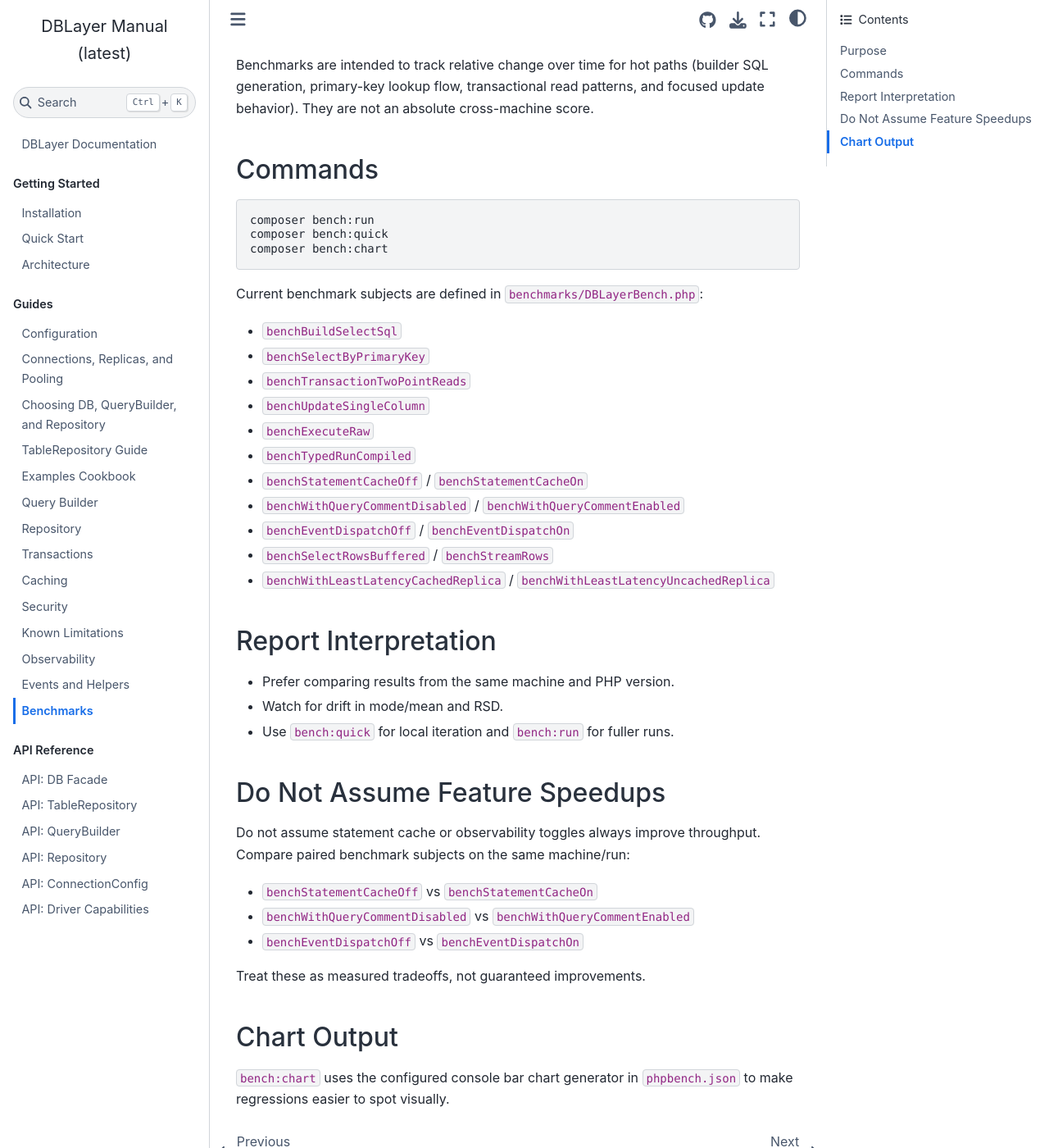
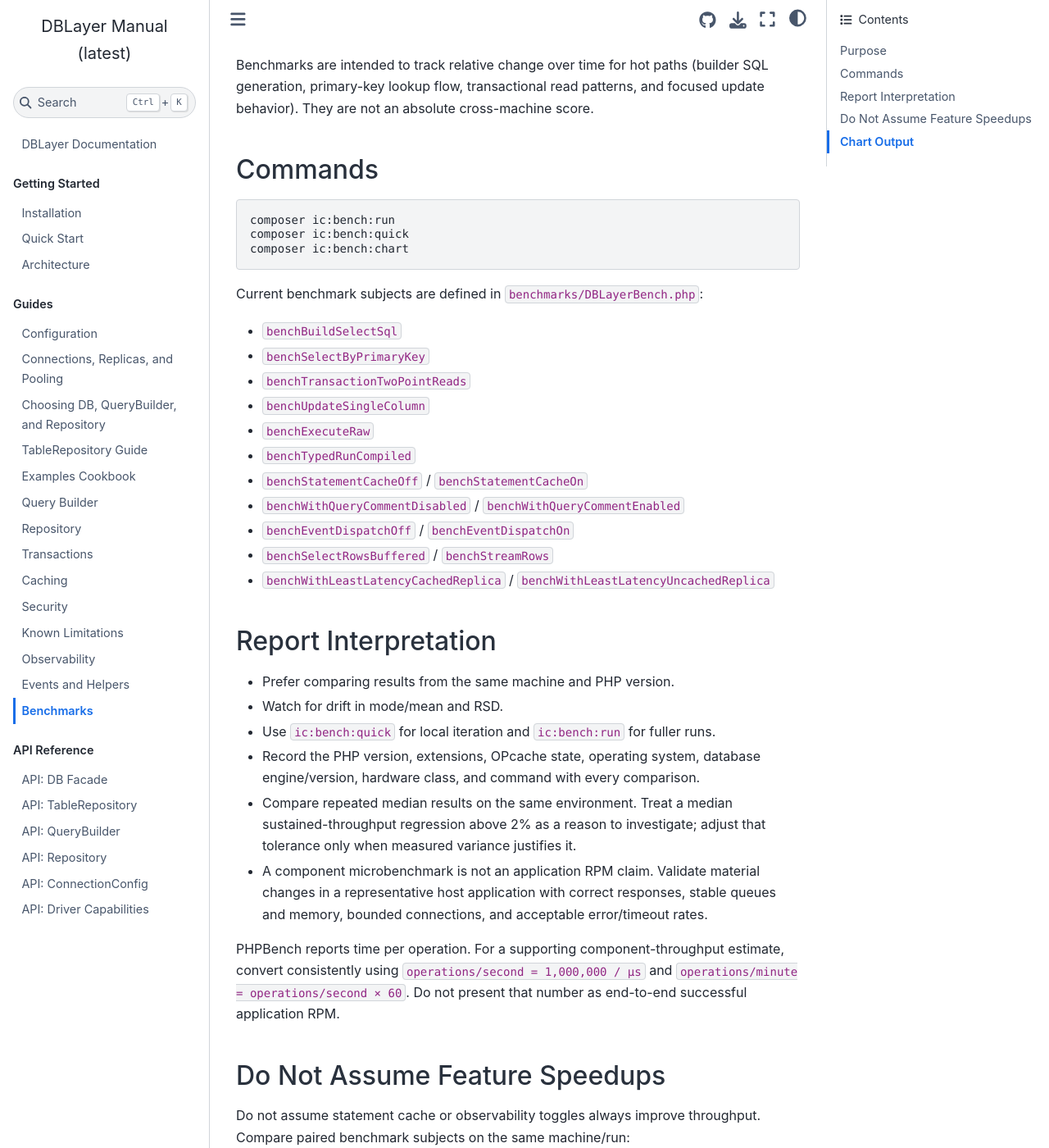
Before and after one commit to infocyph/DBLayer, a Sphinx documentation site: the page built from docs/benchmarks.rst, in a window 1280 px wide and 1400 px high, scrolled down 193 px. Shown: the whole window at 82% size. Built offline with Sphinx 7.4.7 and the Sphinx Book theme 1.1.4, drawn with Linux system fonts in a browser that asks for light colours.

Commit message:
updated std

```diff
--- a/docs/api-facade.rst
+++ b/docs/api-facade.rst
@@ -80,3 +80,9 @@
 ``DB::resetRuntimeState()`` between logical requests/jobs to clear query logs,
 telemetry/profiler buffers, listeners, and threshold monitors while preserving
 registered connection configurations.
+
+Query logs, profiler samples, and telemetry events use bounded in-memory
+retention by default. Pass an explicit positive limit when a workload needs a
+different bound. For query logs and profiler samples, passing ``null`` restores
+the safe default; omitted telemetry-limit arguments leave their current values
+unchanged.
--- a/docs/benchmarks.rst
+++ b/docs/benchmarks.rst
@@ -15,9 +15,9 @@
 
 .. code-block:: bash
 
-   composer bench:run
-   composer bench:quick
-   composer bench:chart
+   composer ic:bench:run
+   composer ic:bench:quick
+   composer ic:bench:chart
 
 Current benchmark subjects are defined in ``benchmarks/DBLayerBench.php``:
 
@@ -38,7 +38,20 @@
 
 - Prefer comparing results from the same machine and PHP version.
 - Watch for drift in mode/mean and RSD.
-- Use ``bench:quick`` for local iteration and ``bench:run`` for fuller runs.
+- Use ``ic:bench:quick`` for local iteration and ``ic:bench:run`` for fuller runs.
+- Record the PHP version, extensions, OPcache state, operating system, database
+  engine/version, hardware class, and command with every comparison.
+- Compare repeated median results on the same environment. Treat a median
+  sustained-throughput regression above 2% as a reason to investigate; adjust
+  that tolerance only when measured variance justifies it.
+- A component microbenchmark is not an application RPM claim. Validate material
+  changes in a representative host application with correct responses, stable
+  queues and memory, bounded connections, and acceptable error/timeout rates.
+
+PHPBench reports time per operation. For a supporting component-throughput
+estimate, convert consistently using ``operations/second = 1,000,000 / µs`` and
+``operations/minute = operations/second × 60``. Do not present that number as
+end-to-end successful application RPM.
 
 Do Not Assume Feature Speedups
 ------------------------------
@@ -55,5 +68,5 @@
 Chart Output
 ------------
 
-``bench:chart`` uses the configured console bar chart generator in
+``ic:bench:chart`` uses the configured console bar chart generator in
 ``phpbench.json`` to make regressions easier to spot visually.
--- a/docs/installation.rst
+++ b/docs/installation.rst
@@ -52,6 +52,6 @@
 
 .. code-block:: bash
 
-   composer test:syntax
-   composer test:code
-   composer test:all
+   composer ic:test:syntax
+   composer ic:test:code
+   composer ic:tests
--- a/docs/observability.rst
+++ b/docs/observability.rst
@@ -86,6 +86,11 @@
 
    DB::setTelemetryBufferLimits(queryEvents: 2000, transactionEvents: 2000);
    DB::setProfilerMaxProfiles(2000);
+   DB::setMaxQueryLogEntries(2000);
+
+The facade and per-connection executor query logs retain the newest 2,000
+entries by default. Passing ``null`` to their ``setMaxQueryLogEntries()`` method
+restores that default.
 
 Failed-query telemetry defaults to redacted SQL/error payloads while preserving
 statement type, fingerprint, connection, duration, attempts, and exception
--- a/docs/security.rst
+++ b/docs/security.rst
@@ -138,6 +138,11 @@
    Security::checkRateLimit('tenant:42');
    Security::requireConfirmation('drop table users', confirmed: true);
 
+The built-in limiter is process-local and keeps a bounded set of active time
+buckets. It removes expired buckets lazily and fails closed if active-key
+cardinality exhausts its capacity. Use ``rate_limit_callback`` for a shared,
+distributed limit across workers or hosts.
+
 Error and Log Hygiene
 ---------------------
 
```
Also changed, not shown: README.md (+18 -23 lines), 7 other files.
